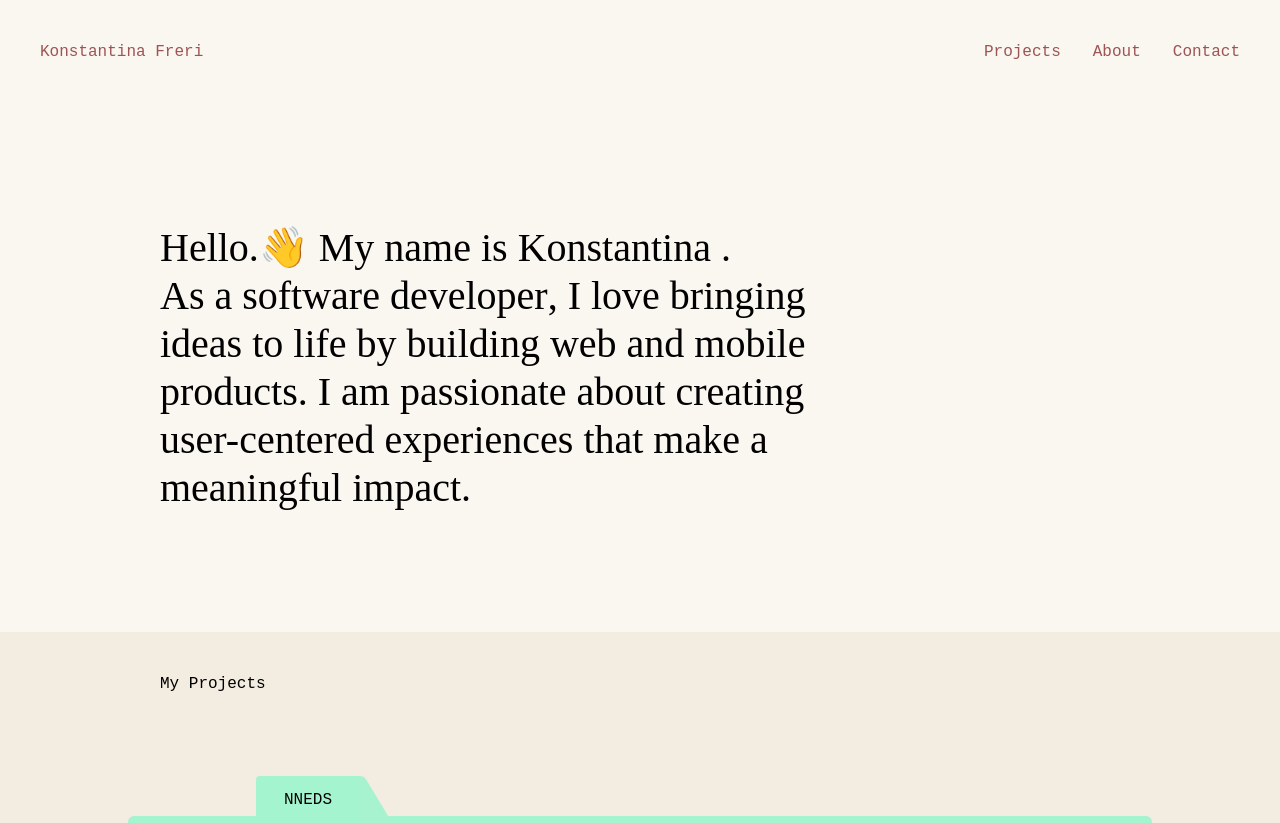
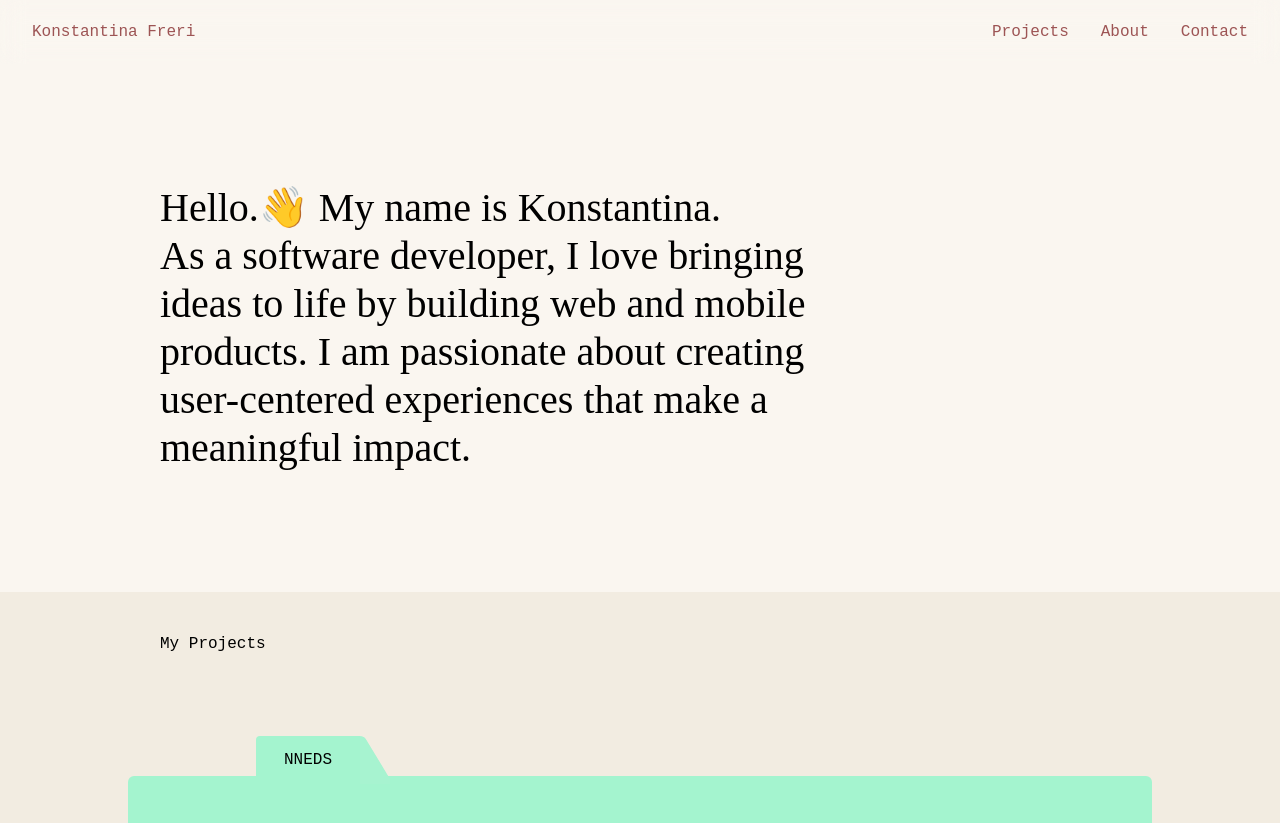
Before and after one commit to ntina10/portfolio, a React (Vite) app: page / in a window 1280 px wide. Shown: the top 823 px of the page. Built offline with nearby package versions, Linux system fonts and the light colour scheme.

Commit message:
reasponsiveness fixes

```diff
--- a/src/components/About.tsx
+++ b/src/components/About.tsx
@@ -35,7 +35,7 @@ const About = () => {
             {/* First Team Column */}
             <div>
               <p>NNEDS Team</p>
-              <ul className="list-disc pl-5 mt-2 space-y-2 text-stone-700">
+              <ul className="list-disc pl-5 mt-2 space-y-2">
                 <li>
                   Developed and enhanced features on a Django and Vue3 platform.
                 </li>
@@ -54,7 +54,7 @@ const About = () => {
             {/* Second Team Column */}
             <div>
               <p>PSChat Team</p>
-              <ul className="list-disc pl-5 mt-2 space-y-2 text-stone-700">
+              <ul className="list-disc pl-5 mt-2 space-y-2">
                 <li>
                   Acted as the primary contact for a custom chatbot creation use
                   case.
--- a/src/components/Contact.tsx
+++ b/src/components/Contact.tsx
@@ -22,15 +22,14 @@ const Contact = () => {
   return (
     <section id="contact" className="px-20 lg:px-40">
       <h2 className="pb-10">Contact Me</h2>
-      <div className="flex justify-start items-center gap-8 md:gap-12">
+      <div className="flex flex-column justify-between md:justify-start items-center gap-4 md:gap-12">
         {contactLinks.map((link) => (
           <a
             key={link.name}
             href={link.href}
             target="_blank"
             rel="noopener noreferrer"
-            className="group flex justify-center items-center w-24 h-24 rounded-full bg-purple-200
-             transition-all duration-300"
+            className="group flex justify-center items-center w-16 md:w-24 h-16 md:h-24 rounded-full bg-purple-200"
           >
             <div className="group-hover:scale-150 group-hover:text-indigo-600 transition-all duration-300">
               {link.icon}
--- a/src/components/Footer.tsx
+++ b/src/components/Footer.tsx
@@ -1,6 +1,6 @@
 const Footer = () => {
   return (
-    <footer className="footer flex justify-between items-center p-10 pt-25">
+    <footer className="footer flex justify-between items-center p-10 pt-25 gap-8">
       <p>
         &copy; {new Date().getFullYear()} Konstantina Freri. All rights
         reserved.
--- a/src/components/Intro.tsx
+++ b/src/components/Intro.tsx
@@ -6,11 +6,11 @@ const Intro = () => {
   return (
     <h1 className="intro px-20 lg:px-40 py-10 lg:py-30 xl:max-w-5/6">
       Hello.
-      <Greeting /> My name is Konstantina . <br /> As a{" "}
+      <Greeting /> My name is Konstantina. <br /> As a{" "}
       <HoverHighlight pathData={data.software}>
-        software developer
-      </HoverHighlight>
-      , I love bringing{" "}
+        software developer,
+      </HoverHighlight>{" "}
+      I love bringing{" "}
       <HoverHighlight pathData={data.ideas_to_life}>
         ideas to life
       </HoverHighlight>{" "}
--- a/src/components/Navbar.tsx
+++ b/src/components/Navbar.tsx
@@ -1,22 +1,89 @@
+import { useState } from "react";
+import { motion, AnimatePresence } from "framer-motion";
+import { FiMenu, FiX } from "react-icons/fi";
+
 const Navbar = () => {
+  const [isOpen, setIsOpen] = useState(false);
+
+  const navLinks = [
+    { title: "Projects", href: "#projects" },
+    { title: "About", href: "#about" },
+    { title: "Contact", href: "#contact" },
+  ];
+
+  // Animation variants for the mobile menu
+  const menuVariants = {
+    hidden: { opacity: 0, y: -20 },
+    visible: { opacity: 1, y: 0 },
+  };
+
   return (
-    <nav className="navbar flex justify-between items-center p-10">
-      <div className="nav-home">
-        <a href="#">Konstantina Freri</a>
+    <nav className="w-full backdrop-blur-md z-50">
+      <div className="mx-auto px-4 sm:px-6 lg:px-8">
+        <div className="flex items-center justify-between h-16">
+          <div className="flex-shrink-0">
+            <a href="#">Konstantina Freri</a>
+          </div>
+
+          {/* Desktop Menu */}
+          <div className="hidden md:flex items-center space-x-8">
+            {navLinks.map((link) => (
+              <a key={link.title} href={link.href}>
+                {link.title}
+              </a>
+            ))}
+          </div>
+
+          {/* Mobile Menu */}
+          <div className="md:hidden flex items-center">
+            <button
+              onClick={() => setIsOpen(!isOpen)}
+              className="inline-flex items-center justify-center rounded-md hover:bg-blue-100"
+            >
+              {/* Icon changes based on the menu state */}
+              {isOpen ? <FiX size={24} /> : <FiMenu size={24} />}
+            </button>
+          </div>
+        </div>
       </div>
-      <div className="nav-links ">
-        <ul className="flex justify-center items-center gap-8">
-          <li>
-            <a href="#projects">Projects</a>
-          </li>
-          <li>
-            <a href="#about">About</a>
-          </li>
-          <li>
-            <a href="#contact">Contact</a>
-          </li>
-        </ul>
-      </div>
+
+      {/* Mobile Dropdown Menu */}
+      <AnimatePresence>
+        {isOpen && (
+          <motion.div
+            className="md:hidden"
+            initial="hidden"
+            animate="visible"
+            exit="hidden"
+            variants={menuVariants}
+            transition={{ duration: 0.3, ease: "easeInOut" }}
+          >
+            <div className="px-2 pt-2 pb-3 space-y-1 sm:px-3">
+              {navLinks.map((link) => (
+                <a
+                  key={link.title}
+                  href={link.href}
+                  onClick={(e) => {
+                    e.preventDefault(); // Prevent the default link jump
+                    setIsOpen(false); // Close the menu immediately
+
+                    // Wait a moment for the menu to close and layout to settle
+                    setTimeout(() => {
+                      const section = document.querySelector(link.href);
+                      if (section) {
+                        section.scrollIntoView({ behavior: "smooth" });
+                      }
+                    }, 350); // 300ms matches the menu animation duration
+                  }} // Close menu on link click
+                  className="hover:text-indigo-600 block px-3 py-2 rounded-md text-base font-medium text-right"
+                >
+                  {link.title}
+                </a>
+              ))}
+            </div>
+          </motion.div>
+        )}
+      </AnimatePresence>
     </nav>
   );
 };
--- a/src/components/ProjectFolder.tsx
+++ b/src/components/ProjectFolder.tsx
@@ -47,7 +47,7 @@ export default function ProjectFolder(props: Props) {
       >
         {/* The Tab */}
         <div
-          className={`cursor-pointer absolute top-0 ${tabPosition} flex items-center  pointer-events-auto`}
+          className={`cursor-pointer absolute top-0 left-10 ${tabPosition} flex items-center  pointer-events-auto`}
         >
           <div
             className={`flex items-center px-4 rounded-t-sm rounded-tr-none ${color} `}
--- a/src/components/Projects.tsx
+++ b/src/components/Projects.tsx
@@ -26,7 +26,7 @@ const Projects = () => {
           title="NNEDS"
           color="bg-emerald-200"
           textColor="#A7F3D0"
-          tabPosition="left-1/8"
+          tabPosition="md:left-1/8"
           // isOpen={openFolder === "NNEDS"}
           // onToggle={() =>
           //   setOpenFolder(openFolder === "NNEDS" ? null : "NNEDS")
@@ -154,7 +154,7 @@ const Projects = () => {
           title="Ambulance Adventure"
           color="bg-blue-200"
           textColor="#BFDBFE"
-          tabPosition="left-2/8"
+          tabPosition="md:left-2/8"
           // isOpen={openFolder === "Ambulance Adventure"}
           // onToggle={() =>
           //   setOpenFolder(
@@ -260,7 +260,7 @@ const Projects = () => {
           title="Moodle"
           color="bg-blue-300"
           textColor="#93C5FD"
-          tabPosition="left-3/8"
+          tabPosition="md:left-3/8"
           // isOpen={openFolder === "Moodle"}
           // onToggle={() =>
           //   setOpenFolder(openFolder === "Moodle" ? null : "Moodle")
@@ -338,7 +338,7 @@ const Projects = () => {
           title="CheckIt"
           color="bg-violet-200"
           textColor="#DDD6FE"
-          tabPosition="left-4/8"
+          tabPosition="md:left-4/8"
           // isOpen={openFolder === "CheckIt"}
           // onToggle={() =>
           //   setOpenFolder(openFolder === "CheckIt" ? null : "CheckIt")
@@ -394,7 +394,7 @@ const Projects = () => {
           title="YellowPages"
           color="bg-purple-300"
           textColor="#DAB2FF"
-          tabPosition="left-5/8"
+          tabPosition="md:left-5/8"
           // isOpen={openFolder === "YellowPages"}
           // onToggle={() =>
           //   setOpenFolder(openFolder === "YellowPages" ? null : "YellowPages")
```
